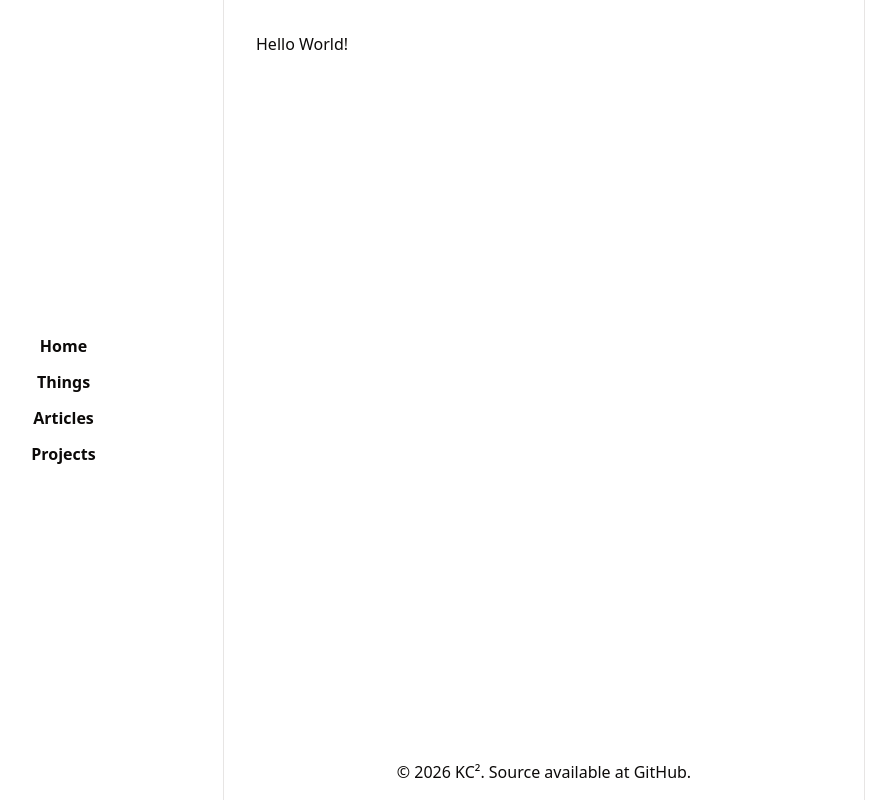
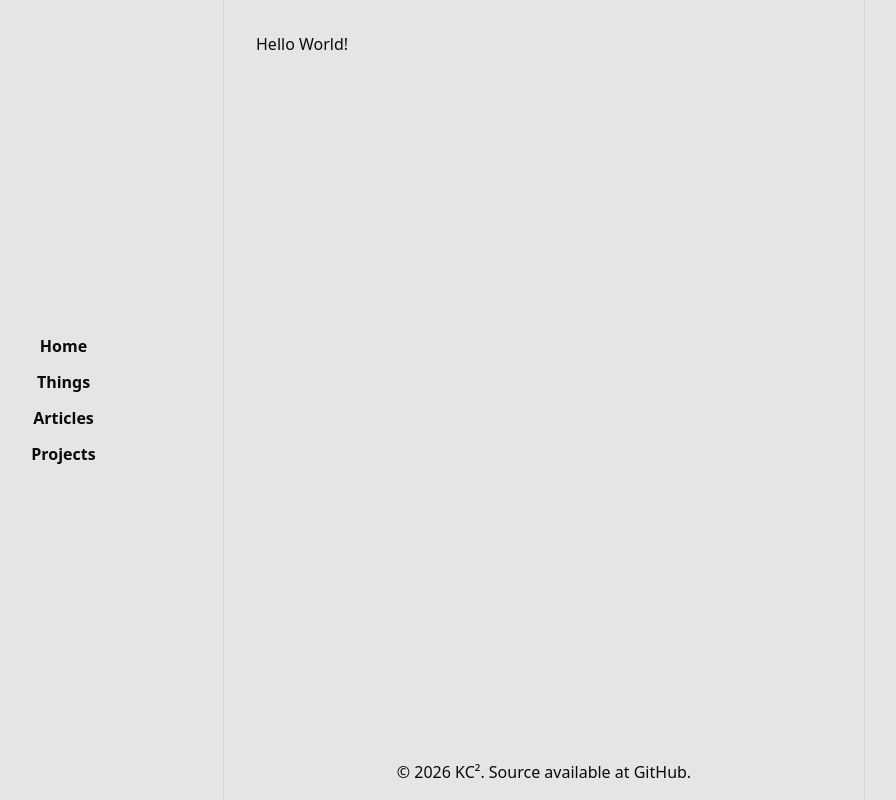
Before and after one commit to krausc2/kc2.dev, a SvelteKit app: page / in a window 1280 px wide. Shown: the whole page, without its empty margins (96-992 px from the left). Built offline with nearby package versions, Linux system fonts and the light colour scheme.

Commit message:
feat: update background and border colours

```diff
--- a/src/routes/layout.css
+++ b/src/routes/layout.css
@@ -6,7 +6,7 @@
 
 :root {
   --radius: 0.625rem;
-  --background: oklch(1 0 0);
+  --background: var(--color-stone-200);
   --foreground: oklch(0.147 0.004 49.25);
   --card: oklch(1 0 0);
   --card-foreground: oklch(0.147 0.004 49.25);
@@ -21,7 +21,7 @@
   --accent: oklch(0.97 0.001 106.424);
   --accent-foreground: oklch(0.216 0.006 56.043);
   --destructive: oklch(0.577 0.245 27.325);
-  --border: oklch(0.923 0.003 48.717);
+  --border: var(--color-stone-300);
   --input: oklch(0.923 0.003 48.717);
   --ring: oklch(0.709 0.01 56.259);
   --chart-1: oklch(0.646 0.222 41.116);
```
